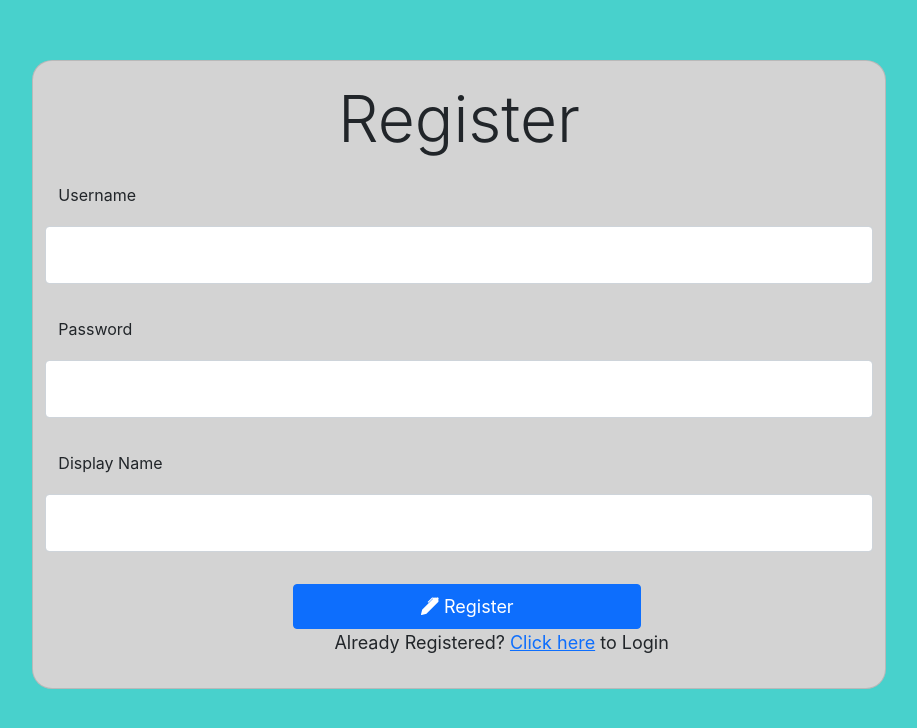
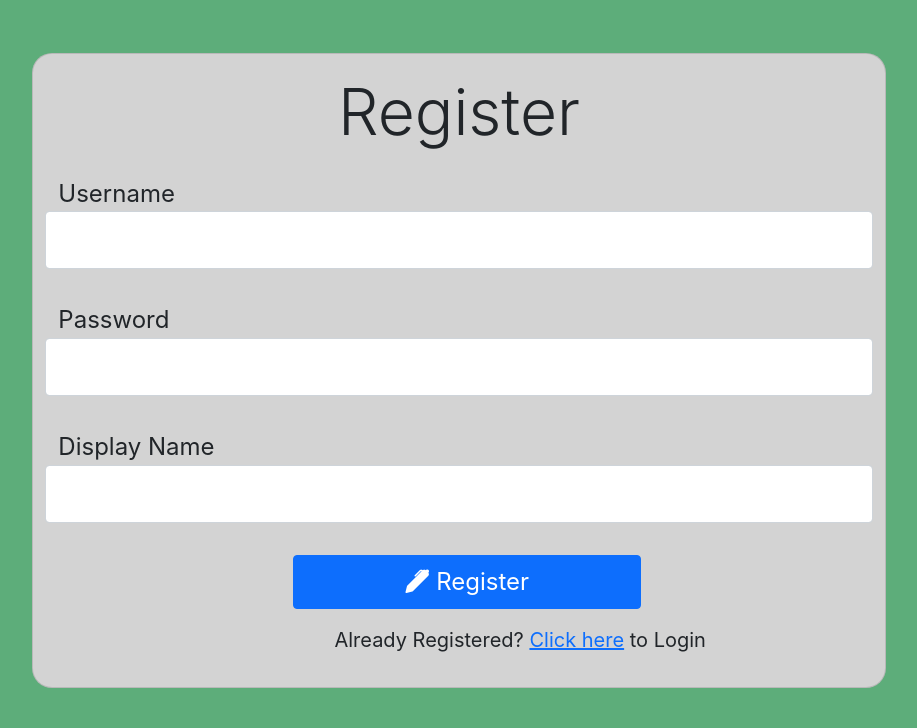
Before and after one commit to danielkarl888/WAppBIU, a React (Create React App) app: page /regi in a window 1280 px wide. Shown: the top 728 px of the page, without its empty margins (181-1098 px from the left). Built offline with nearby package versions, Linux system fonts and the light colour scheme.

Commit message:
update before merge

```diff
--- a/public/WAppBIUcss.css
+++ b/public/WAppBIUcss.css
@@ -14,7 +14,7 @@
 }
 
 .mt-2 {
-    margin-top: 3.75rem!important;
+    margin-top: 3.3rem!important;
 }
 .card {
     border-radius: 1.25rem;
--- a/public/index.html
+++ b/public/index.html
@@ -22,7 +22,7 @@
 
     <title>WhatsAppBIU</title>
   </head>
-  <body style="background-color:mediumturquoise;">
+  <body style="background-color:rgb(93, 173, 122);">
     <noscript>You need to enable JavaScript to run this app.</noscript>
     <div id="root"></div>
     <script src="https://cdn.jsdelivr.net/npm/bootstrap@5.1.3/dist/js/bootstrap.bundle.min.js" integrity="sha384-ka7Sk0Gln4gmtz2MlQnikT1wXgYsOg+OMhuP+IlRH9sENBO0LRn5q+8nbTov4+1p" crossorigin="anonymous"></script>
--- a/src/LinkToChat.js
+++ b/src/LinkToChat.js
@@ -7,7 +7,7 @@ function LinkToChat() {
         <div className="col-3">
         </div>
         <Link className="col-6 text-center" to='/chat'>
-        <button type="submit" className="btn btn-primary btn-karl" id="login-btn">
+        <button type="submit" className="btn btn-primary btn-karl fs-4 m-3" id="login-btn">
             <i className="bi bi-chat-left-dots-fill"></i> Login</button>
         </Link>
         <div className="col-3"></div>
--- a/src/LoginPage.js
+++ b/src/LoginPage.js
@@ -74,8 +74,8 @@ function LoginPage(){
                     name="userName"
                     value={newUser.userName}>
                 </input>
-                {(!isExistUsername(newUser.userName)) && newUser.userName!=='' ? <div className="validation m-1">user name is not registered!</div> : null}
-                <label htmlFor="floatingUser">Username</label>
+                {(!isExistUsername(newUser.userName)) && newUser.userName!=='' ? <div className="m-1 badge rounded-pill bg-danger">user name is not registered!</div> : null}
+                <label htmlFor="floatingUser" className="fs-4">Username</label>
             </div>
             <>
                 <div className="form-floating mb-3 input-padding-5">
@@ -88,14 +88,14 @@ function LoginPage(){
                         name="Password"
                         value={newUser.password}>
                     </input>
-                    {(isExistUsername(newUser.userName)) && !isValidUser(newUser) ? <div className="validation m-1">Password is incorrect!</div> : null}
-                    <label htmlFor="floatingPassword">Password</label>
+                    {(isExistUsername(newUser.userName)) && !isValidUser(newUser) ? <div className="m-1 badge rounded-pill bg-danger">Password is incorrect!</div> : null}
+                    <label htmlFor="floatingPassword" className="fs-4">Password</label>
                 </div>
             </>
             <div className="form-floating mb-3 input-padding-5 p-3" id="login">
 
 
-                    <div className="text-center" id="submit">
+                    <div className="text-center fs-5" id="submit">
                         <span>not Registered? <Link to='/regi' className="link" id="changeToRegister">
                             Click here</Link> to Register!</span>
                     </div>
--- a/src/RegisterPage.js
+++ b/src/RegisterPage.js
@@ -92,7 +92,7 @@ function RegisterPage() {
                     value={newUser.userName}>
                 </input>
                 {(!validUsername(newUser.userName) && !submitted && newUser.userName!="") ? <div className=" m-1 badge rounded-pill bg-danger">please select a uniqe user name!</div> : null}
-                <label htmlFor="floatingUser">Username</label>
+                <label htmlFor="floatingUser" className="fs-4">Username</label>
             </div>
             <>
                 <div className="form-floating mb-3 input-padding-5">
@@ -106,7 +106,7 @@ function RegisterPage() {
                         value={newUser.password}>
                     </input>
                     {(!validPassword(newUser.password)  && !submitted && newUser.userName != "") ? <div className="m-1 badge rounded-pill bg-danger">please select at least 1 letter and 1 char!</div> : null}
-                    <label htmlFor="floatingPassword">Password</label>
+                    <label htmlFor="floatingPassword" className="fs-4">Password</label>
                 </div>
             </>
             <div className="form-floating mb-3 input-padding-5 ">
@@ -117,17 +117,17 @@ function RegisterPage() {
                 id="floatingDisplay"
                 value={newUser.display}
                  placeholder="Display Name"></input>
-                <label htmlFor="floatingDisplay">Display Name</label>
+                <label htmlFor="floatingDisplay" className="fs-4">Display Name</label>
             </div>
 
             <div className="form-floating mb-3 input-padding-5 p-3" id="register">
                 <div className="col-7" id="submit">
-                    <button  type="submit" className="btn btn-primary btn-karl offset-6" id="register-btn">
+                    <button  type="submit" className="btn btn-primary btn-karl offset-6 fs-4 mb-3" id="register-btn">
                         <i className="bi bi bi-pen-fill"></i> Register</button>
                 </div>
                 <div className="row">
                 <div className='col-4'></div>
-                <div className="col" id="submit" >Already Registered? <Link to='/' className="link" id="changeToLogin">Click here</Link> to Login</div>
+                <div className="col fs-5" id="submit" >Already Registered? <Link to='/' className="link" id="changeToLogin">Click here</Link> to Login</div>
                 <div className='col-2'></div>
                 </div>
             </div>
```
